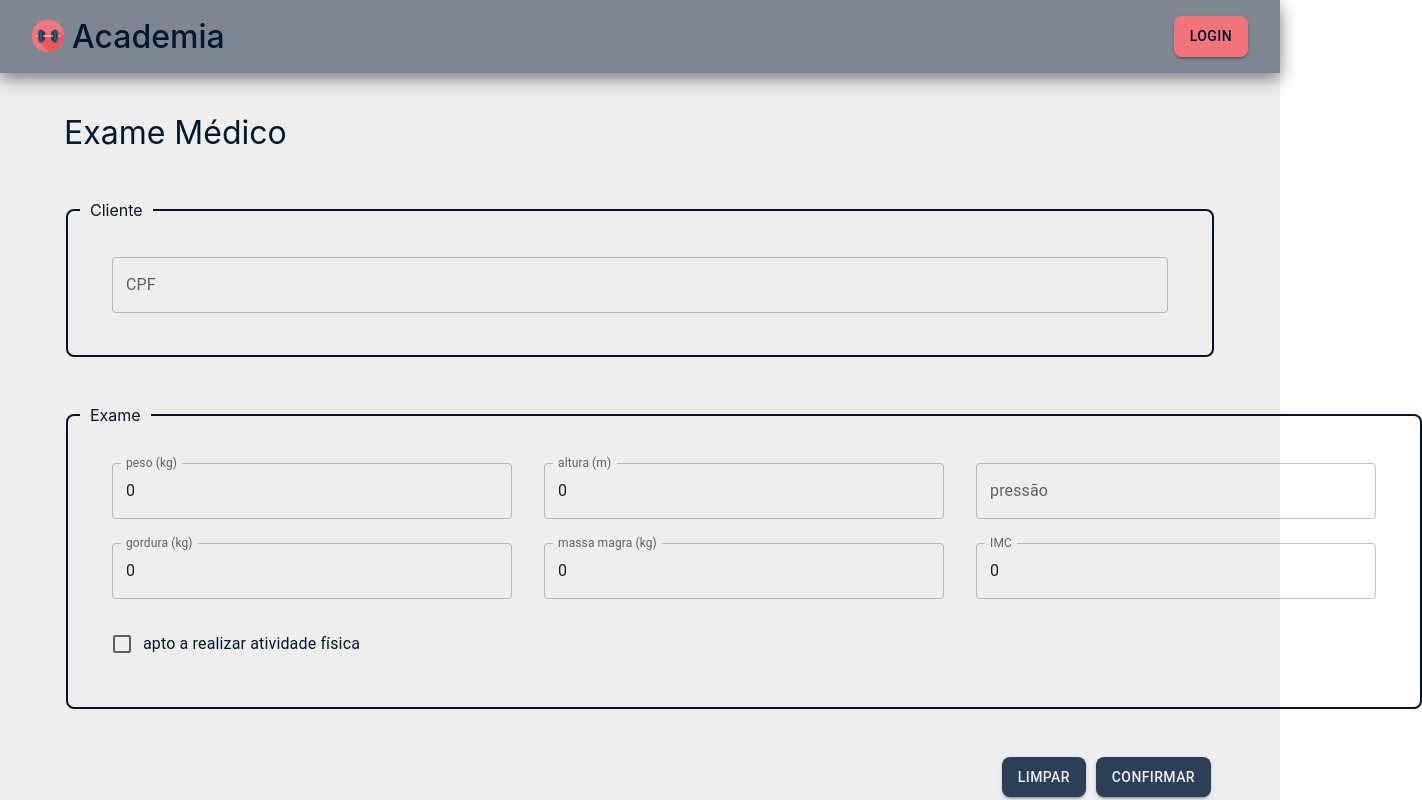
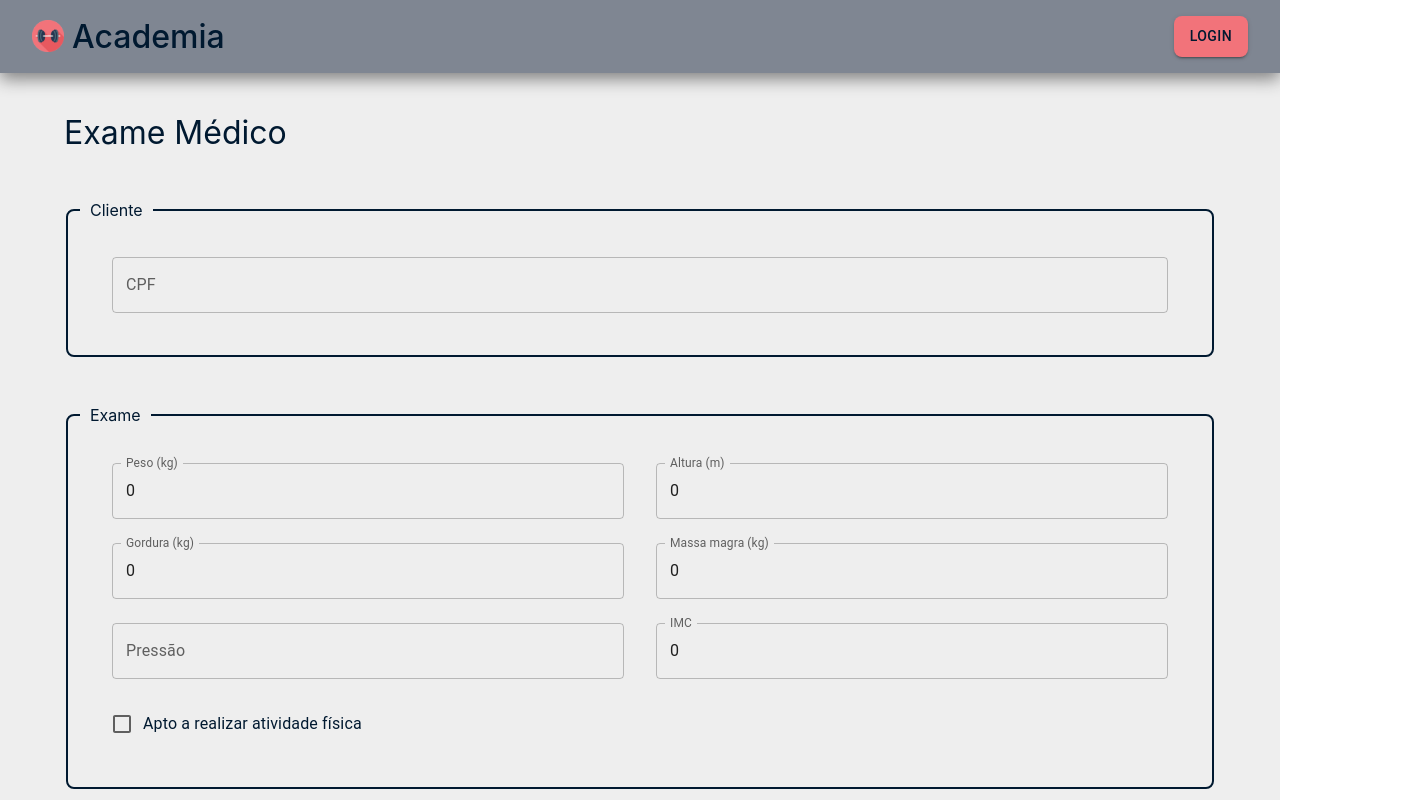
Before and after one commit to arthur-sabioni/academia, a React (Create React App) app in the folder frontend/: page /exam in a window 1280 px wide. Shown: the top 800 px of the page, 1422 px wide, since content can reach past the window. Built offline with nearby package versions, Linux system fonts and the light colour scheme.

Commit message:
fixes exam

```diff
--- a/frontend/src/pages/Exam/Exam.jsx
+++ b/frontend/src/pages/Exam/Exam.jsx
@@ -62,13 +62,13 @@ const Exam = () => {
               <fieldset className={fieldset}>
                 <legend className={legend}>Exame</legend>
                 <div className={examClass}>
-                  <TextField className={fieldWeight} value={exam["weight"]} variant="outlined" color="secondary" label="peso (kg)" type="number" onChange={event => handleChange(event, 'weight')}/>
-                  <TextField className={fieldHeight} value={exam["height"]} variant="outlined" color="secondary" label="altura (m)" type="number" onChange={event => handleChange(event, 'height')}/>
-                  <TextField className={fieldPressure} value={exam["pressure"]} variant="outlined" color="secondary" label="pressão" onChange={event => handleChange(event, 'pressure')}/>
-                  <TextField className={fieldFat} value={exam["fat"]} variant="outlined" color="secondary" label="gordura (kg)" type="number" onChange={event => handleChange(event, 'fat')}/>
-                  <TextField className={fieldLeanMass} value={exam["leanMass"]} variant="outlined" color="secondary" label="massa magra (kg)" type="number" onChange={event => handleChange(event, 'leanMass')}/>
-                  <TextField className={fieldIMC} value={exam["IMC"]} variant="outlined" color="secondary" label="IMC" type="number" onChange={event => handleChange(event, 'IMC')}/>
-                  <FormControlLabel className={fieldCheckbox} control={<Checkbox checked={exam["able"]} onChange={handleCheckboxChange}/>} label="apto a realizar atividade física" />
+                  <TextField className={fieldWeight} value={exam["weight"]} variant="outlined" color="secondary" label="Peso (kg)" type="number" onChange={event => handleChange(event, 'weight')} />
+                  <TextField className={fieldHeight} value={exam["height"]} variant="outlined" color="secondary" label="Altura (m)" type="number" onChange={event => handleChange(event, 'height')} />
+                  <TextField className={fieldPressure} value={exam["pressure"]} variant="outlined" color="secondary" label="Pressão" onChange={event => handleChange(event, 'pressure')} />
+                  <TextField className={fieldFat} value={exam["fat"]} variant="outlined" color="secondary" label="Gordura (kg)" type="number" onChange={event => handleChange(event, 'fat')} />
+                  <TextField className={fieldLeanMass} value={exam["leanMass"]} variant="outlined" color="secondary" label="Massa magra (kg)" type="number" onChange={event => handleChange(event, 'leanMass')} />
+                  <TextField className={fieldIMC} value={exam["IMC"]} variant="outlined" color="secondary" label="IMC" type="number" onChange={event => handleChange(event, 'IMC')} />
+                  <FormControlLabel className={fieldCheckbox} control={<Checkbox checked={exam["able"]} onChange={handleCheckboxChange} />} label="Apto a realizar atividade física" />
                 </div>
               </fieldset>
               <div className={buttons}>
@@ -126,9 +126,10 @@ const useStyles = makeStyles((theme) => ({
     gridRowGap: 24,
     padding: 32,
     gridTemplateAreas: `
-    "field-weight field-height field-pressure"
-    "field-fat field-leanMass field-IMC"
-    "field-checkbox field-checkbox field-checkbox"
+    "field-weight field-height"
+    "field-fat field-leanMass"
+    "field-pressure field-IMC"
+    "field-checkbox field-checkbox"
   `,
   },
   fieldWeight: {
```
